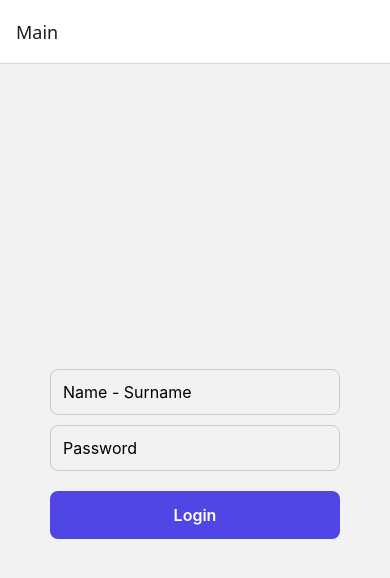
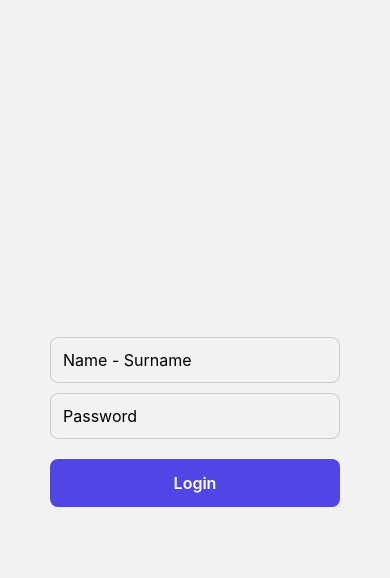
Before and after one commit to Altaaan4/Auth_App, a React Native app: screen /Main in a window 390 px wide. Shown: the top 578 px of the page. Built offline with nearby package versions, Linux system fonts and the light colour scheme.

Commit message:
refactor: some code refactored about components

```diff
--- a/App.tsx
+++ b/App.tsx
@@ -1,23 +1,23 @@
+import React from 'react';
+import { createStackNavigator } from '@react-navigation/stack';
 
-import React from 'react'
-import { createStackNavigator } from '@react-navigation/stack'
-
-import LoginScreen from './src/screens/LoginScreen'
+import LoginScreen from './src/screens/LoginScreen';
 import HomeScreen from './src/screens/HomeScreen';
 import { NavigationContainer } from '@react-navigation/native';
-
 
 const Stack = createStackNavigator();
 const App = () => {
   return (
-
-      <NavigationContainer>
-        <Stack.Navigator>
-          <Stack.Screen name="Main" component={LoginScreen} />
-          <Stack.Screen name="Home" component={HomeScreen} />
-        </Stack.Navigator>
-      </NavigationContainer>
-
+    <NavigationContainer>
+      <Stack.Navigator
+        screenOptions={{
+          headerShown: false,
+        }}
+      >
+        <Stack.Screen name="Main" component={LoginScreen} />
+        <Stack.Screen name="Home" component={HomeScreen} />
+      </Stack.Navigator>
+    </NavigationContainer>
   );
 };
 
--- a/src/components/Inputs/input.tsx
+++ b/src/components/InputBox/index.tsx
@@ -1,22 +1,26 @@
-import { TextInput, StyleSheet, TextInputProps } from 'react-native';
+import { TextInput, StyleSheet } from 'react-native';
 import React from 'react';
 
 type InputProps = {
+  placeholder: string;
   value: string;
   onChangeText: (text: string) => void;
-} & TextInputProps;
+  secureTextEntry?: boolean;
+};
 
 const Input: React.FC<InputProps> = ({
   value,
   onChangeText,
-  ...props
+  placeholder,
+  secureTextEntry,
 }) => {
   return (
     <TextInput
+      placeholder={placeholder}
       style={styles.input}
       value={value}
       onChangeText={onChangeText}
-      {...props}
+      secureTextEntry={secureTextEntry}
     />
   );
 };
--- a/src/screens/HomeScreen/index.tsx
+++ b/src/screens/HomeScreen/index.tsx
@@ -1,16 +1,18 @@
-import { StyleSheet, Text, View } from 'react-native'
-import React from 'react'
+import { StyleSheet, Text, View } from 'react-native';
+import React from 'react';
 
 const HomeScreen = () => {
   return (
     <View style={styles.container}>
       <Text>index</Text>
     </View>
-  )
-}
+  );
+};
 
 export default HomeScreen;
 
 const styles = StyleSheet.create({
-    container:{}
-})
+  container: {
+    flex: 1,
+  },
+});
--- a/src/screens/LoginScreen/index.tsx
+++ b/src/screens/LoginScreen/index.tsx
@@ -1,23 +1,18 @@
 import React, { useState } from 'react';
 import { View, StyleSheet } from 'react-native';
-import { useNavigation } from '@react-navigation/native'; // 1. Bunu ekle
-import Input from '../../components/Inputs/input';
-import Button from '../../components/Buttons/Button';
+import { useNavigation } from '@react-navigation/native';
+import Input from '../../components/InputBox';
+import Button from '../../components/Button';
 
-const HomeScreen: React.FC = () => {
+const HomeScreen = () => {
   const [name, setName] = useState('');
   const [password, setPassword] = useState('');
 
-  // 2. Navigation hook'unu tanımla
   const navigation = useNavigation<any>();
 
   return (
     <View style={styles.container}>
-      <Input
-        placeholder="Name - Surname"
-        value={name}
-        onChangeText={setName}
-      />
+      <Input placeholder="Name - Surname" value={name} onChangeText={setName} />
 
       <Input
         placeholder="Password"
@@ -26,11 +21,7 @@ const HomeScreen: React.FC = () => {
         secureTextEntry
       />
 
-      {/* 3. Doğrudan onPress içinde yönlendir */}
-      <Button
-        title="Login"
-        onPress={() => navigation.navigate('Home')}
-      />
+      <Button title="Login" onPress={() => navigation.navigate('Home')} />
     </View>
   );
 };
```
Also changed, not shown: src/components/Button/index.tsx (line endings or trailing spaces).
